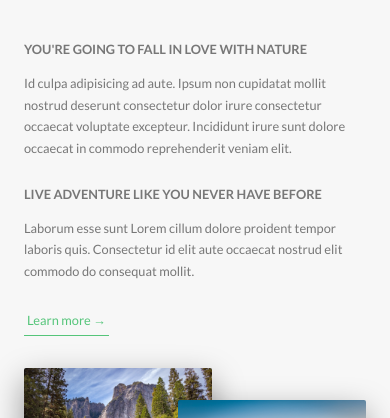
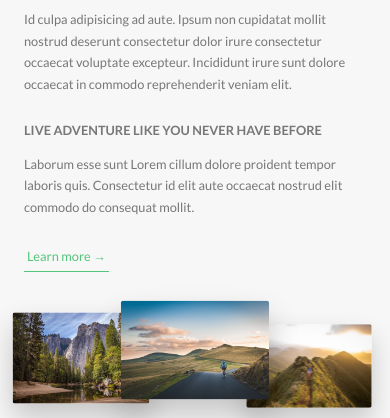
Before and after one commit to Khanhtran47/Natours-Project, a website: page index.html in a window 390 px wide. Shown: the part 926-1344 px from the top of the page. Drawn offline with Linux system fonts and the light colour scheme.

Commit message:
added more media queries to homepage, layout scss, composition and feature-box component

```diff
--- a/sass/base/_utilities.scss
+++ b/sass/base/_utilities.scss
@@ -8,10 +8,18 @@
 
 .u-margin-bottom-medium {
   margin-bottom: 4rem !important;
+
+  @include respond(tab-port) {
+    margin-bottom: 3rem !important;
+  }
 }
 
 .u-margin-bottom-big {
   margin-bottom: 8rem !important;
+
+  @include respond(tab-port) {
+    margin-bottom: 5rem !important;
+  }
 }
 
 .u-margin-top-big {
--- a/sass/components/_composition.scss
+++ b/sass/components/_composition.scss
@@ -10,19 +10,43 @@
     transition: all 0.5s;
     outline-offset: 1.5rem;
 
+    @include respond(tab-port) {
+      float: left;
+      position: relative;
+      width: calc(100% / 3);
+      box-shadow: 0 1.5rem 3rem rgba($color-black, 0.2);
+    }
+
     &--p1 {
       left: 0;
       top: -2rem;
+
+      @include respond(tab-port) {
+        top: 0;
+        transform: scale(1.2);
+      }
     }
 
     &--p2 {
       right: 0;
       top: 2rem;
+
+      @include respond(tab-port) {
+        top: -1rem;
+        transform: scale(1.3);
+        z-index: 100;
+      }
     }
 
     &--p3 {
       left: 20%;
       top: 10rem;
+
+      @include respond(tab-port) {
+        top: 1rem;
+        left: 0;
+        transform: scale(1.1);
+      }
     }
 
     &:hover {
--- a/sass/components/_feature-box.scss
+++ b/sass/components/_feature-box.scss
@@ -6,6 +6,10 @@
   border-radius: 4px;
   box-shadow: 0 1.5rem 4rem rgba($color-black, 0.15);
   transition: transform 0.5s;
+
+  @include respond(tab-port) {
+    padding: 2rem;
+  }
 
   &__icon {
     font-size: 6rem;
@@ -18,6 +22,10 @@
     background-clip: text;
     -webkit-background-clip: text;
     color: transparent;
+
+    @include respond(tab-port) {
+      margin-bottom: 0;
+    }
   }
 
   &:hover {
--- a/sass/layout/_footer.scss
+++ b/sass/layout/_footer.scss
@@ -11,6 +11,10 @@
   &__logo-box {
     text-align: center;
     margin-bottom: 8rem;
+
+    @include respond(tab-port) {
+      margin-bottom: 6rem;
+    }
   }
 
   &__logo {
@@ -37,7 +41,7 @@
     display: inline-block;
 
     &:not(:last-child) {
-      margin-right: 2.5rem;
+      margin-right: 1.5rem;
     }
   }
 
@@ -63,7 +67,7 @@
   &__copyright {
     border-top: 1px solid $color-grey-dark;
     padding-top: 2rem;
-    width: 90%;
+    width: 80%;
     float: right;
 
     @include respond(tab-port) {
--- a/sass/layout/_grid.scss
+++ b/sass/layout/_grid.scss
@@ -11,7 +11,7 @@
   }
 
   @include respond(tab-port) {
-    max-width: 50rem;
+    max-width: 55rem;
     padding: 0 3rem;
   }
 
--- a/sass/pages/_home.scss
+++ b/sass/pages/_home.scss
@@ -2,6 +2,10 @@
   background-color: $color-grey-light-1;
   padding: 25rem 0;
   margin-top: -20vh;
+
+  @include respond(tab-port) {
+    padding: 20rem 0;
+  }
 }
 
 .section-features {
@@ -19,17 +23,29 @@
   & > * {
     transform: skewY(7deg);
   }
+
+  @include respond(tab-port) {
+    padding: 10rem 0;
+  }
 }
 
 .section-tours {
   background-color: $color-grey-light-1;
   padding: 25rem 0 15rem 0;
   margin-top: -10rem;
+
+  @include respond(tab-port) {
+    padding: 20rem 0 10rem 0;
+  }
 }
 
 .section-stories {
   position: relative;
   padding: 15rem 0;
+
+  @include respond(tab-port) {
+    padding: 10rem 0;
+  }
 }
 
 .section-book {
@@ -39,6 +55,10 @@
     $color-primary-light,
     $color-primary-dark
   );
+
+  @include respond(tab-port) {
+    padding: 10rem 0;
+  }
 }
 
 .book {
```
Also changed, not shown: css/style.css.
